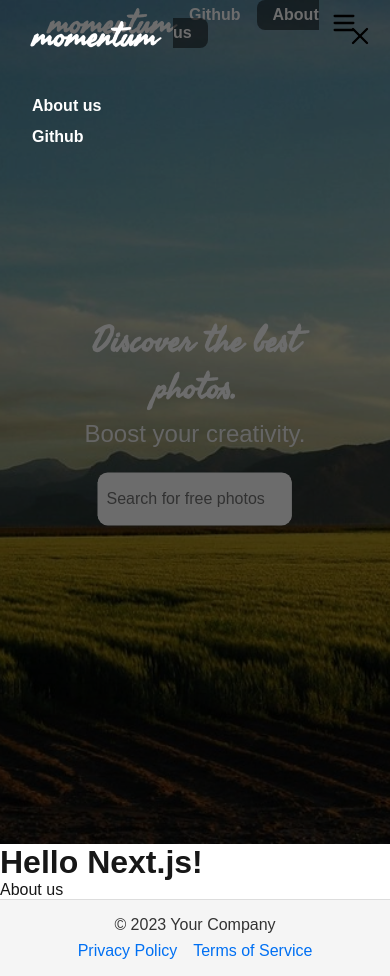
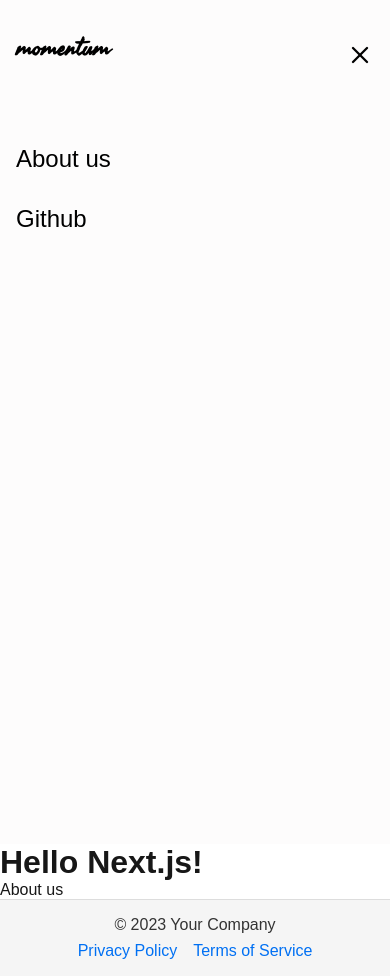
Before and after one commit to Guerra-09/momentum, a Next.js app: page / in a window 390 px wide. Both pictures are taken after a click on the button 344 px from the left and 24 px from the top of the page. Built offline with nearby package versions, Linux system fonts and the light colour scheme.

Commit message:
Fix: navbar

```diff
--- a/src/app/_components/navigationBar.jsx
+++ b/src/app/_components/navigationBar.jsx
@@ -6,15 +6,13 @@ import styles from './navigationBar.module.css';
 import Link from 'next/link';
 
 export default function NavBar() {
-  const [open, setOpen] = useState(false);
-  const [scrolled, setScrolled] = useState(false);
-  const [showSearch, setShowSearch] = useState(false);
+  const [open, setOpen] = useState(false); // State to manage the sidebar visibility
+  const [scrolled, setScrolled] = useState(false); // Check if the user has scrolled down the page
 
   useEffect(() => {
     const handleScroll = () => {
-      const isScrolled = window.scrollY > 50;
+      const isScrolled = window.scrollY > 50; // Change 50 to the number of pixels you want to scroll before changing the style
       setScrolled(isScrolled);
-      setShowSearch(window.scrollY > window.innerHeight * 0.8);
     };
     window.addEventListener('scroll', handleScroll);
     return () => window.removeEventListener('scroll', handleScroll);
@@ -25,41 +23,28 @@ export default function NavBar() {
       <nav className={`${styles.nav} ${scrolled ? styles.scrolled : ''}`}>
         <h1 className={`${styles.logo} ${scrolled ? styles.scrolledLogo : ''}`}>momentum</h1>
 
-        {showSearch && (
-          <div className={styles.searchContainer}>
-            <input
-              type="text"
-              placeholder="Search for free photos"
-              className={styles.searchInput}
-            />
-            <Search className={styles.searchIcon} size={20} />
-          </div>
-        )}
-
        <div className={styles.desktopMenu}>
         <Link href="https://github.com/Guerra-09/momentum" target="_blank"
-          className={[styles.link, scrolled && styles.scrolledLink].filter(Boolean).join(' ')}
-        >Github</Link>
+          className={[styles.link, scrolled && styles.scrolledLink].filter(Boolean).join(' ')}>Github</Link>
         <Link href="/about-us"
-          className={[styles.button, scrolled && styles.scrolledButton].filter(Boolean).join(' ')}
-        >About us</Link>
+          className={[styles.button, scrolled && styles.scrolledButton].filter(Boolean).join(' ')}>About us</Link>
       </div>
 
         <button onClick={() => setOpen(true)} className={`${styles.iconBtn} ${styles['mobile-only']}`}>
-          <Menu color="black" size={28} />
+          <Menu color="white" size={28} />
         </button>
       </nav>
 
       {open && (
         <div className={styles.sidebar}>
           <div className={styles.sidebarHeader}>
-            <h2 className={styles.logo}>momentum</h2>
+            <h2 className={styles.sidebarLogo}>momentum</h2>
             <button onClick={() => setOpen(false)} className={styles.iconBtn}>
               <X color="black" size={28} />
             </button>
           </div>
-          <a href="/about-us" className={styles.link}>About us</a>
-          <a href="https://github.com/Guerra-09/momentum" target="_blank" className={styles.link}>Github</a>
+          <a href="/about-us" className={styles.sidebarLink}>About us</a>
+          <a href="https://github.com/Guerra-09/momentum" target="_blank" className={styles.sidebarLink}>Github</a>
         </div>
       )}
     </>
--- a/src/app/_components/navigationBar.module.css
+++ b/src/app/_components/navigationBar.module.css
@@ -1,4 +1,4 @@
-.desktop-menu {
+.desktopMenu {
   display: flex;
   align-items: center;
 }
@@ -8,11 +8,8 @@
   justify-content: space-between;
   align-items: center;
   width: 100%;
-  padding: 0.2rem 2rem;
   position: fixed;
-  top: 0;
-  left: 0;
-  padding: 1 rem 2rem;
+  padding: 1rem 2rem;
   background: transparent;
   z-index: 1000;
   transition: background 0.3s ease;
@@ -92,7 +89,6 @@
   background: none;
   border: none;
   cursor: pointer;
-  color:#ffffff;
 }
 
 .mobile-only {
@@ -107,7 +103,7 @@
   right: 0;
   width: 100%;
   height: 100vh;
-  background: #00000093;
+  background: #fdfcfc;
   padding: 1rem;
   z-index: 1000;
 }
@@ -120,8 +116,19 @@
 }
 
 @media (max-width: 600px) {
-  .desktop-menu {
+  .desktopMenu {
     display: none;
+  }
+
+  .sidebarLogo, .sidebarLink {
+    font-size: 24px;
+    color:#000000;
+    padding: 1rem 0;
+  }
+
+  .sidebarLogo {
+    font-family: 'Seaweed Script';
+    margin-bottom: 1rem;
   }
 
   .mobile-only {
```
